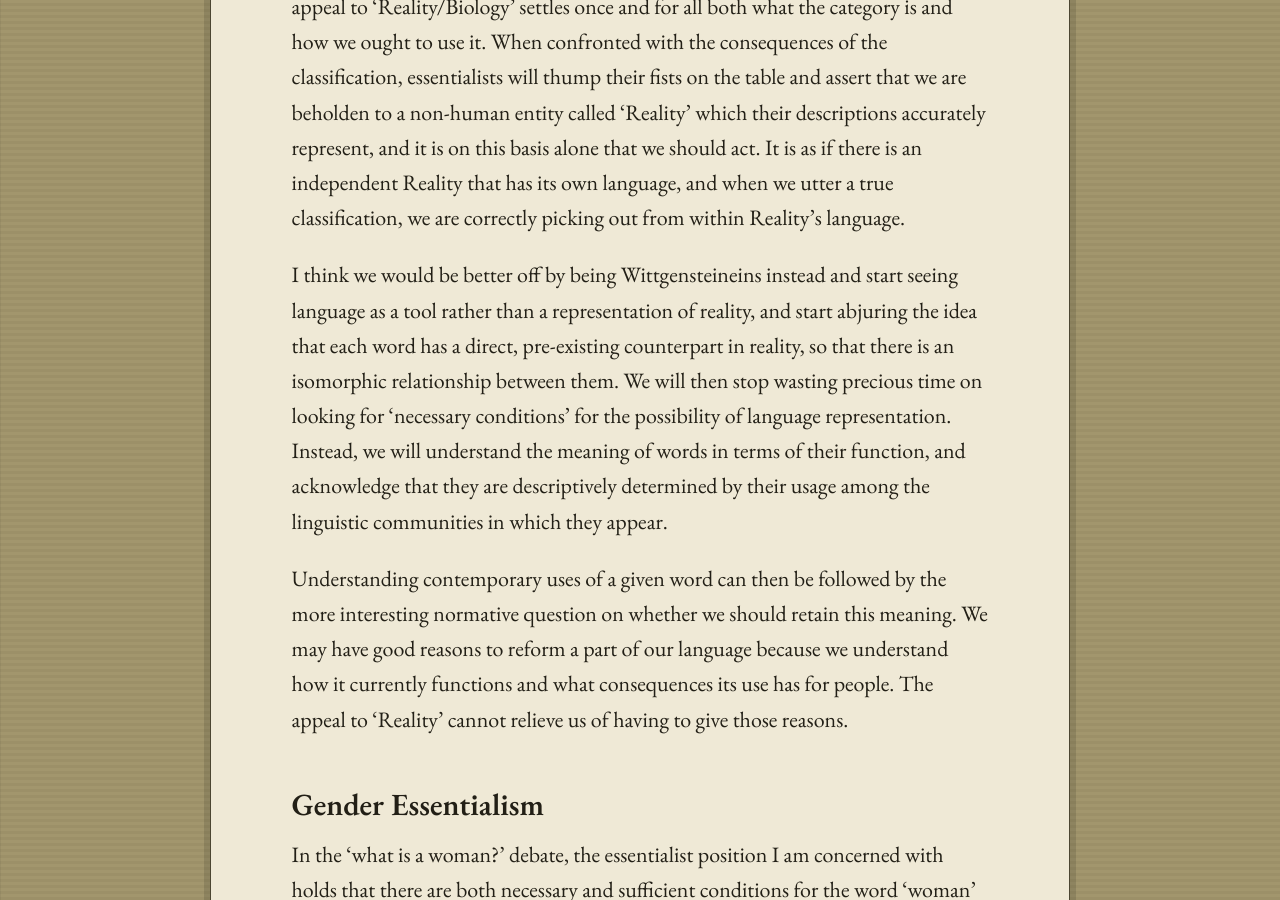
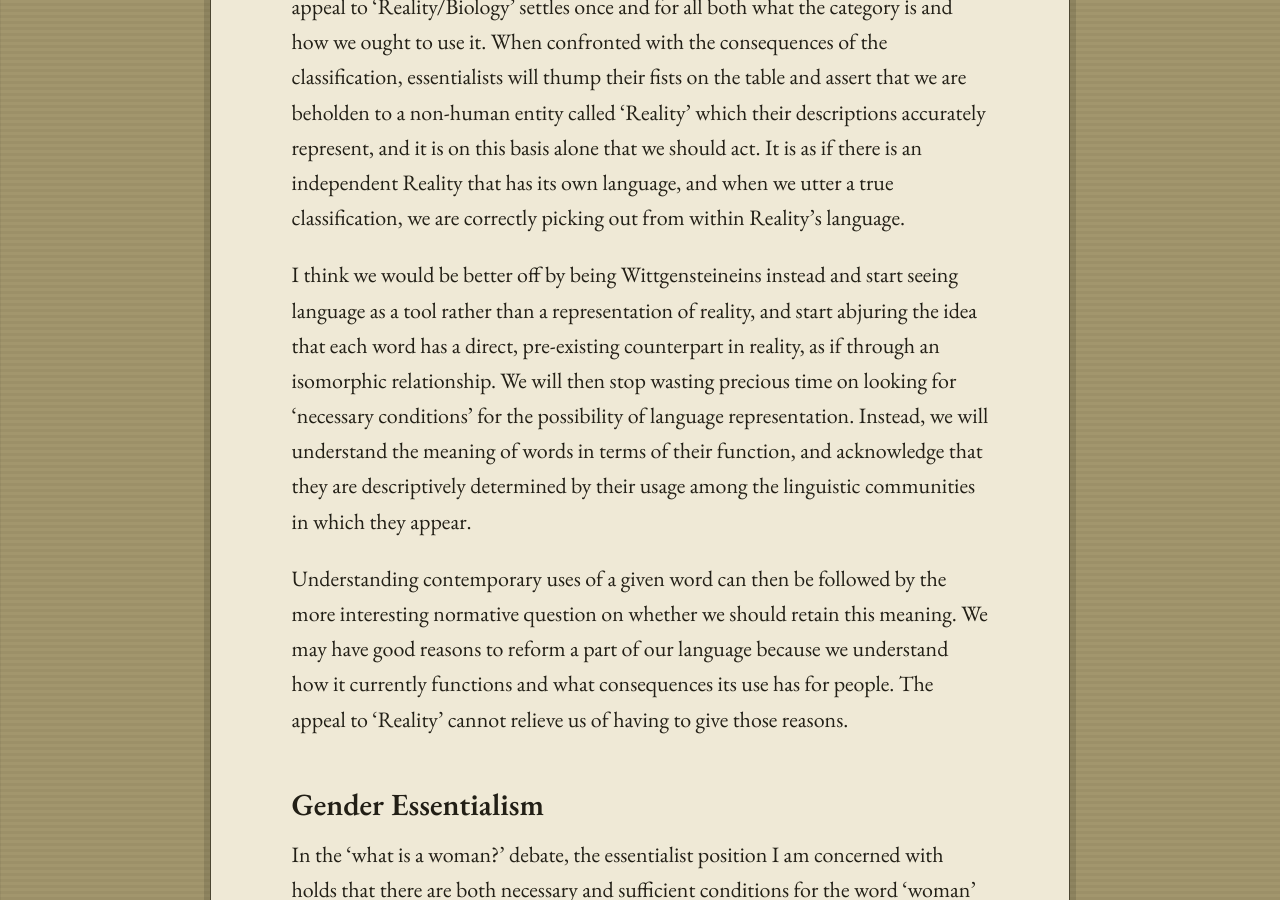
Before and after one commit to Catofminerva/Catofminerva.github.io, a Jekyll site: the page built from _posts/2022-10-03-woman.md, in a window 1280 px wide and 900 px high, scrolled down 5531 px. Built offline with Jekyll 4.4.1, drawn with Linux system fonts in a browser that asks for light colours; comment, search, counter and statistics services are not loaded; some of the changed text lies outside the part shown.

Commit message:
Update 2022-10-03-woman.md

```diff
--- a/_posts/2022-10-03-woman.md
+++ b/_posts/2022-10-03-woman.md
@@ -48,7 +48,7 @@
 
 With respect to the classification 'woman', the representationalist is tempted to suppose that, before considering the pragmatics and function of a given classification and whether we should revise it, she thinks that we must first discover the divisions that Reality imposes upon us. In the contemporary gender debate, this representationalist picture rears its head through an essentialist account of the word ‘woman’. It has been often held, for instance, by those against reforming this part of our language, that membership in the category 'woman' depends on necessary and sufficient biological criteria, which our use of the word ought to pick out. The appeal to ‘Reality/Biology’ settles once and for all both what the category is and how we ought to use it. When confronted with the consequences of the classification, essentialists will thump their fists on the table and assert that we are beholden to a non-human entity called ‘Reality’ which their descriptions accurately represent, and it is on this basis alone that we should act. It is as if there is an independent Reality that has its own language, and when we utter a true classification, we are correctly picking out from within Reality’s language.
 
-I think we would be better off by being Wittgensteineins instead and start seeing language as a tool rather than a representation of reality, and start abjuring the idea that each word has a direct, pre-existing counterpart in reality, so that there is an isomorphic relationship between them. We will then stop wasting precious time on looking for 'necessary conditions' for the possibility of language representation. Instead, we will understand the meaning of words in terms of their function, and acknowledge that they are descriptively determined by their usage among the linguistic communities in which they appear.
+I think we would be better off by being Wittgensteineins instead and start seeing language as a tool rather than a representation of reality, and start abjuring the idea that each word has a direct, pre-existing counterpart in reality, as if through an isomorphic relationship. We will then stop wasting precious time on looking for 'necessary conditions' for the possibility of language representation. Instead, we will understand the meaning of words in terms of their function, and acknowledge that they are descriptively determined by their usage among the linguistic communities in which they appear.
 
 Understanding contemporary uses of a given word can then be followed by the more interesting normative question on whether we should retain this meaning. We may have good reasons to reform a part of our language because we understand how it currently functions and what consequences its use has for people. The appeal to ‘Reality’ cannot relieve us of having to give those reasons.
 
```
